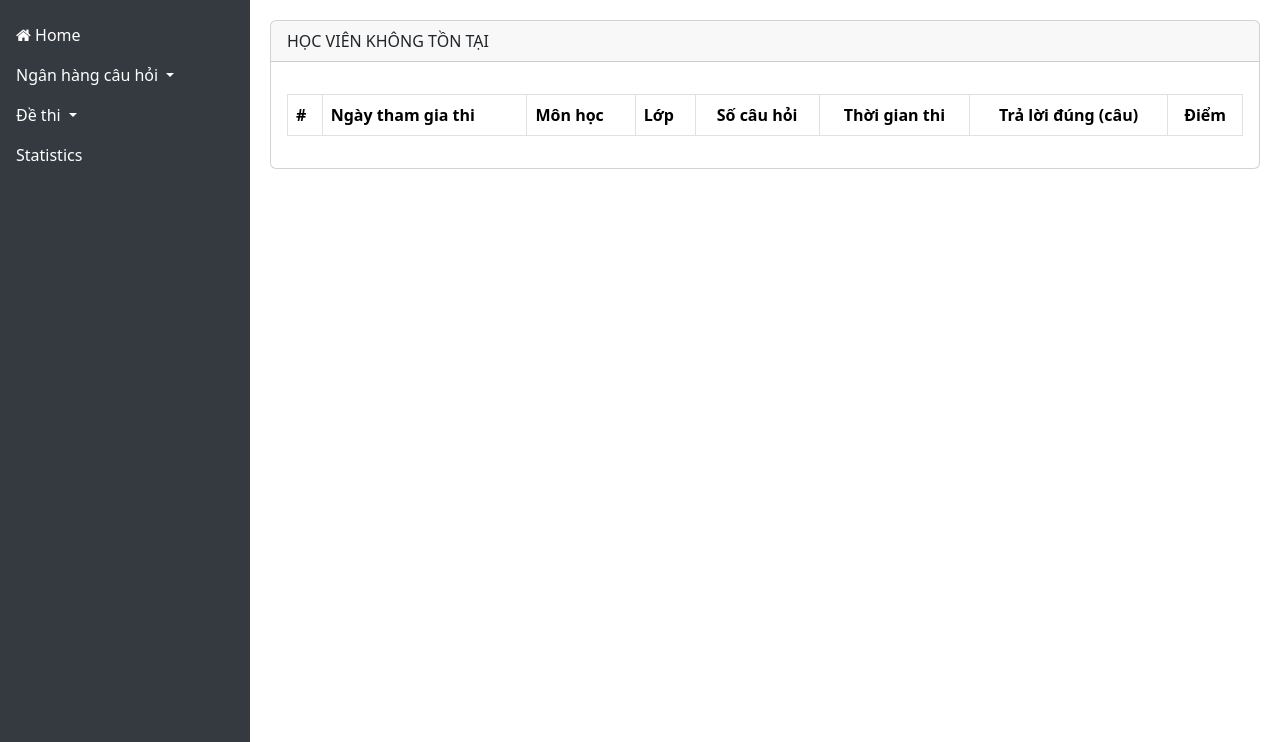
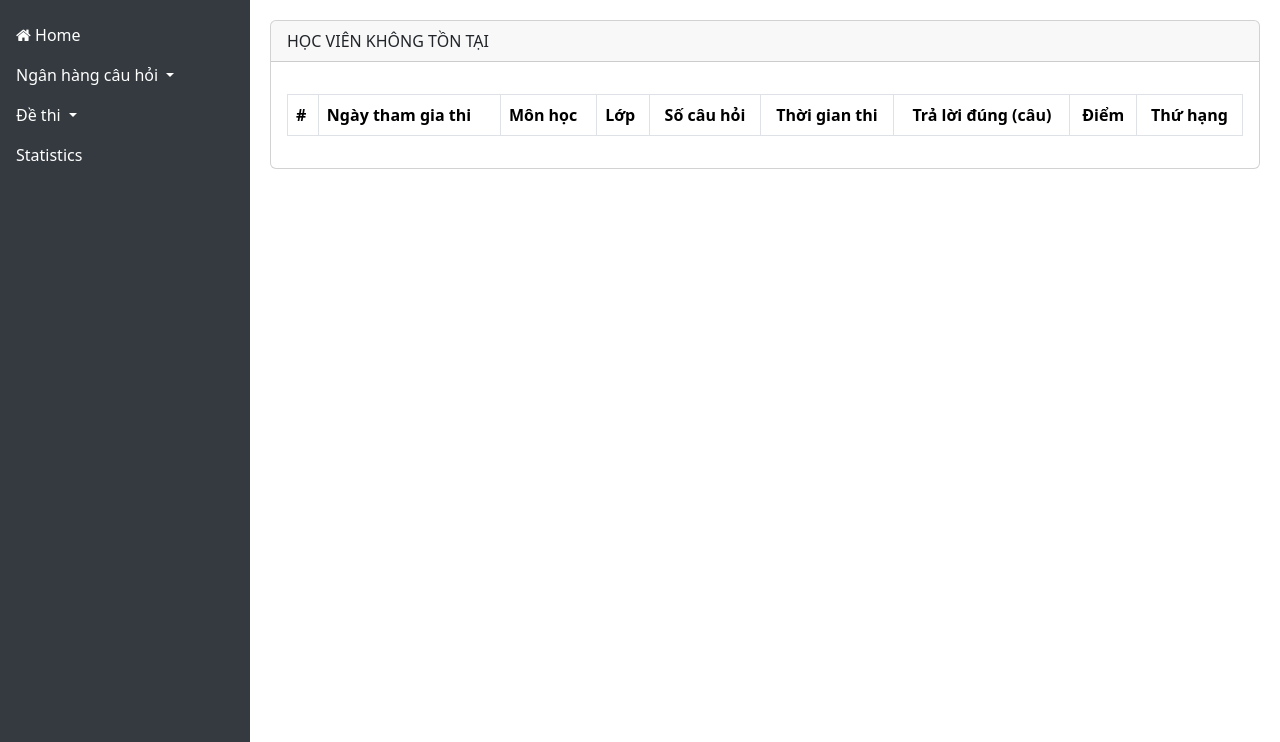
Before and after one commit to ReDoProgrammer/fill_the_blank, a PHP site: page /filltheblank/teacher/history/quiz in a window 1280 px wide. Shown: the part 58-800 px from the top of the page. Run offline with PHP 8.4, Linux system fonts and the light colour scheme; the visitor is signed in with stand-in values (Sample User, id 1); data comes from the database, SQL or seed files in the repository; data that the repository does not hold is empty; some libraries are stand-ins or nearby versions.

Commit message:
giao diện lịch sử thi của học viên

```diff
--- a/app/views/teacher/history/quiz.php
+++ b/app/views/teacher/history/quiz.php
@@ -14,6 +14,7 @@
                     <th scope="col" class="text-center">Thời gian thi</th>
                     <th scope="col" class="text-center">Trả lời đúng (câu)</th>
                     <th scope="col" class="text-center">Điểm</th>
+                    <th scope="col" class="text-center">Thứ hạng</th>
                 </tr>
             </thead>
             <tbody id="tblHistory"></tbody>
```
